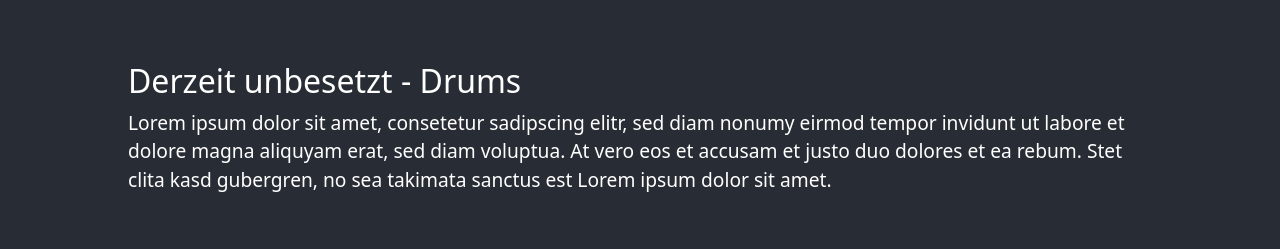
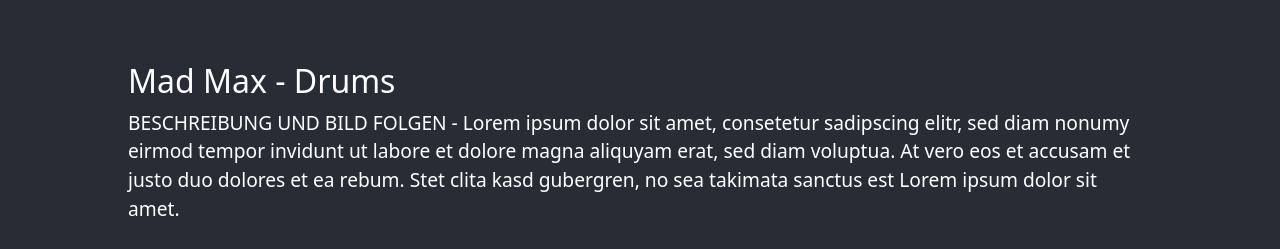
Before and after one commit to M1roel/tight-rock, a React (Create React App) app: page /about in a window 1280 px wide. Shown: the part 822-1071 px from the top of the page. Built offline with nearby package versions, Linux system fonts and the light colour scheme; grey boxes are pictures that could not be loaded.

Commit message:
update about section drums

```diff
--- a/src/components/About.js
+++ b/src/components/About.js
@@ -108,9 +108,9 @@ function About() {
       </div>
       <div className="About-bernd">
         <div className="beschreibung_links">
-          <h2>Derzeit unbesetzt - Drums</h2>
+          <h2>Mad Max - Drums</h2>
           <p>
-            Lorem ipsum dolor sit amet, consetetur sadipscing elitr, sed diam
+            BESCHREIBUNG UND BILD FOLGEN - Lorem ipsum dolor sit amet, consetetur sadipscing elitr, sed diam
             nonumy eirmod tempor invidunt ut labore et dolore magna aliquyam
             erat, sed diam voluptua. At vero eos et accusam et justo duo dolores
             et ea rebum. Stet clita kasd gubergren, no sea takimata sanctus est
```
